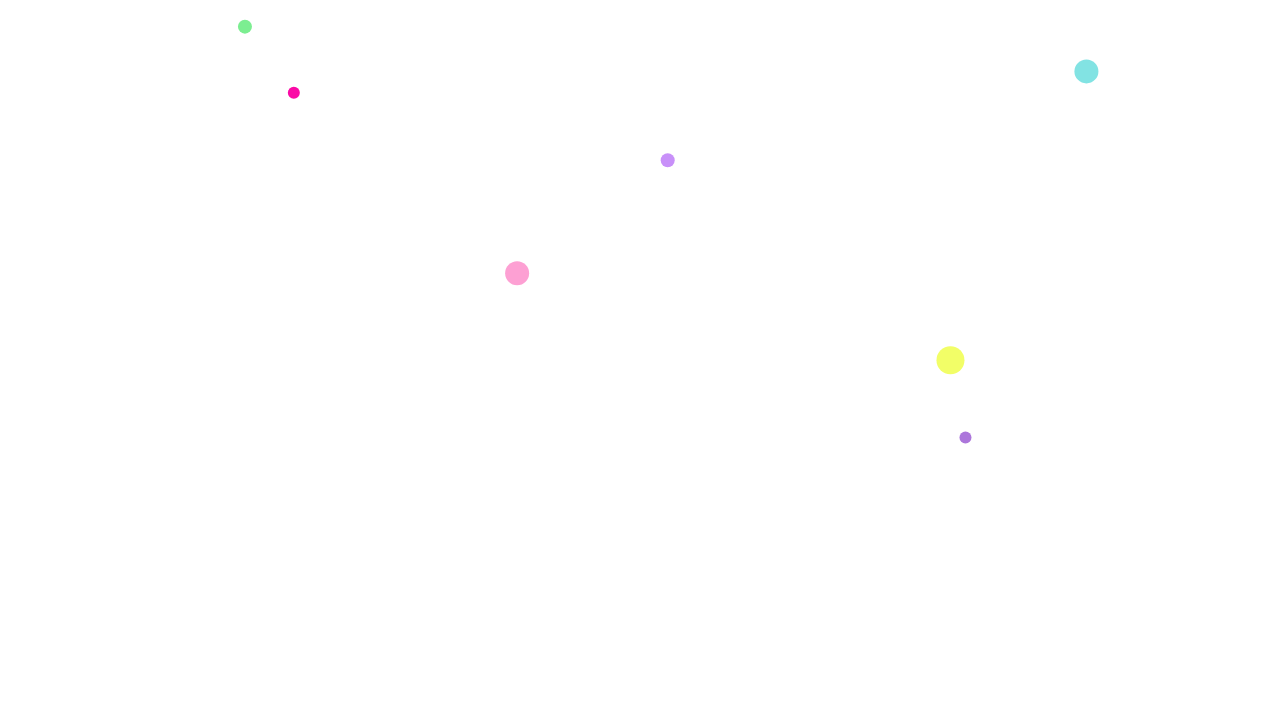
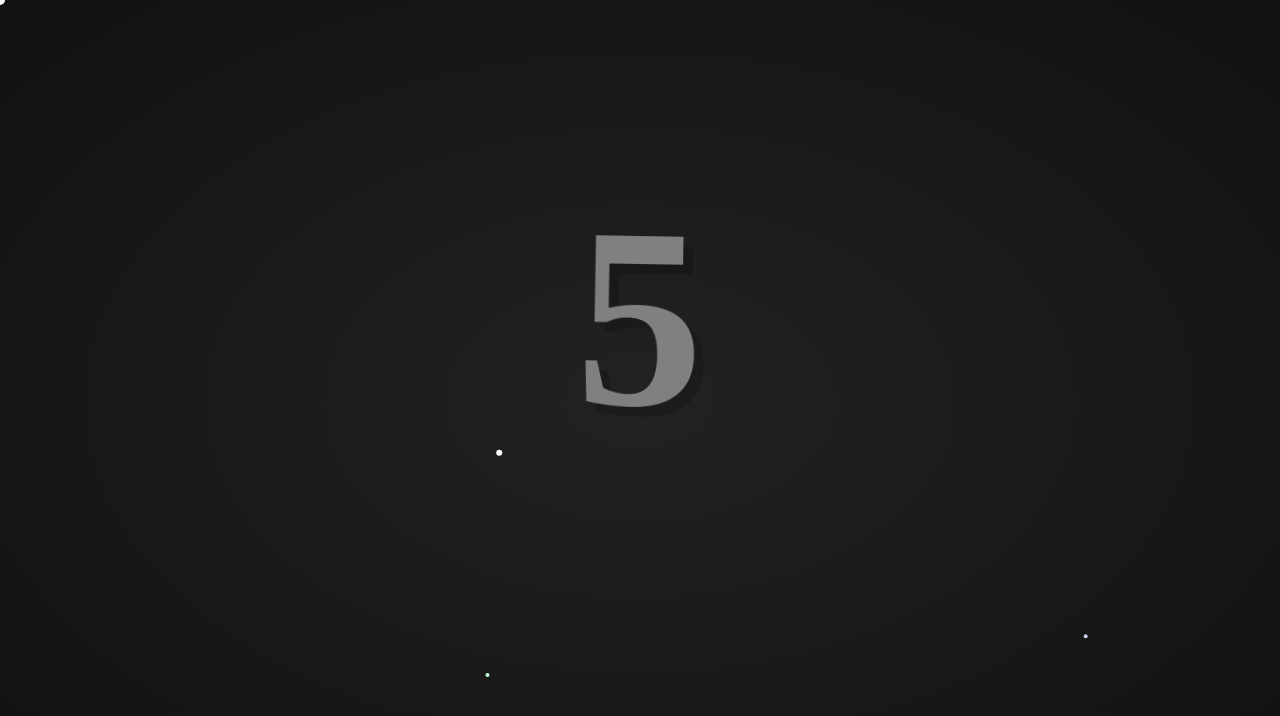
Before and after one commit to SollyBunny/ballz, a plain HTML site: page index.html in a window 1280 px wide. Drawn offline with Linux system fonts and the light colour scheme.

Commit message:
its a game now

```diff
--- a/index.html
+++ b/index.html
@@ -1,6 +1,10 @@
 <title> Ballz </title>
 
 <style>
+    body {
+        overflow: hidden;
+        background-image: radial-gradient(#222, #111);
+    }
     #can {
         position: absolute;
         left: 0;
@@ -8,7 +12,24 @@
         width: 100vw;
         height: 100vh;
     }
+    @keyframes rotate {
+        to { transform: rotate(2deg) }
+    }
+    #score {
+        top: 0;
+        left: 0;
+        font-size: 20vw;
+        font-weight: 900;
+        width: 100vw;
+        text-align: center;
+        color: gray;
+        text-shadow: 10px 10px rgba(0,0,0,0.2);
+        position: absolute;
+        animation: rotate 2s alternate infinite ease-in-out;
+    }
 </style>
+
+<h1 id="score">0</h1>
 
 <canvas id="can"></canvas>
 
--- a/index.js
+++ b/index.js
@@ -1,5 +1,15 @@
 const can = document.getElementById("can");
 const ctx = can.getContext("2d");
+
+const e_score = document.getElementById("score");
+
+let score = 0;
+let oldScore = "0";
+function updateScore() {
+    const newScore = score.toFixed();
+    if (newScore === oldScore) return;
+    e_score.textContent = newScore;
+}
 
 let boundingRadius;
 
@@ -10,7 +20,7 @@ window.onresize = () => {
 }
 window.onresize();
 
-const ballDensity = 1000;
+let ballDensity = 100;
 
 class Vector {
     constructor(x, y) {
@@ -33,6 +43,14 @@ class Vector {
             this.x - other.x
         );
     }
+    getDisSquared(other) {
+        const dx = this.x - other.x;
+        const dy = this.y - other.y;
+        return (dx * dx) + (dy * dy);
+    }
+    getMag() {
+        return Math.sqrt(this.x * this.x + this.y * this.y);
+    }
 }
 
 class Ball {
@@ -41,42 +59,69 @@ class Ball {
         this.vel = vel;
         this.r = r;
         this.color = color;
-        this.grace = 500;
+        this.alive = 0;
+        this.dead = false;
     }
     static create() {
         const pos = Vector.fromPolar(boundingRadius * 1.5, Math.random() * 2 * Math.PI);
+        const size = Math.round(Math.random() ** 4 * 100) + 2;
         return new Ball(
             pos,
-            Vector.fromPolar(Math.random() * 1 + 0.5, pos.dirWith(
-                Vector.fromPolar(Math.random() * boundingRadius * 0.1, Math.random() * 2 * Math.PI),
+            Vector.fromPolar((1 / size) + Math.random() * 0.1, pos.dirWith(
+                Vector.fromPolar(Math.random() * boundingRadius, Math.random() * 2 * Math.PI),
             )),
-            Math.round(Math.random() * 10) + 5,
+            size,
             `hsl(${Math.round(Math.random() * 360)}deg ${Math.round(Math.random() * 50) + 50}% ${Math.round(Math.random() * 50) + 50}%)`
         );
     }
     update(dx) {
         this.pos.iaddmul(this.vel, dx);
+        this.alive += dx;
+        if (this.alive * this.vel.getMag() > boundingRadius * 3) {
+            this.dead = true;
+        }
+    }
+    isColliding(other) {
+        const d = this.pos.getDisSquared(other.pos);
+        const r = this.r + other.r;
+        return r * r > d;
     }
 
 }
-let balls = new Set();
+let balls = [];
+const mouse = new Ball(new Vector(), NaN, 5, "white");
 
-let timeOld, timeDelta;
+let timeOld = performance.now(), timeDelta = 0;
 function frame() {
     const timeNow = performance.now();
     timeDelta = timeNow - timeOld;
     timeOld = timeNow;
 
     // New Ball
-    if (balls.size < can.width * can.height / ballDensity) {
+    if (balls.length < can.width * can.height / ballDensity) {
         const ball = Ball.create();
-        balls.add(ball);
+        balls.push(ball);
     }
 
     // Update
+    score += timeDelta / 1000;
+    updateScore();
+    balls.sort((a, b) => { return a.r - b.r; });
     for (const ball of balls) {
         ball.update(timeDelta);
+        if (ball.isColliding(mouse)) {
+            if (mouse.r >= ball.r) {
+                mouse.r += 1;
+                ball.dead = true;
+                score += ball.r;
+                updateScore();
+            } else {
+                ball.color = "red";
+                die();
+            }
+        }
     }
+    balls = balls.filter(ball => { return !ball.dead; });
 
     // Render
     ctx.clearRect(0, 0, can.width, can.height);
@@ -91,7 +136,31 @@ function frame() {
         ctx.fill();
     }
 
+    // Cursor
+    ctx.fillStyle = "white";
+    ctx.beginPath();
+    ctx.arc(
+        mouse.pos.x, mouse.pos.y,
+        mouse.r,
+        0, 2 * Math.PI
+    );
+    ctx.fill();
+
     window.requestAnimationFrame(frame);
 }
 
+function die() {
+    alert("die");
+    mouse.r = 5;
+    balls = [];
+    score = 0;
+    updateScore();
+}
+die();
+
+window.onpointermove = event => {
+    mouse.pos.x = event.clientX;
+    mouse.pos.y = event.clientY;
+};
+
 window.requestAnimationFrame(frame);
```
